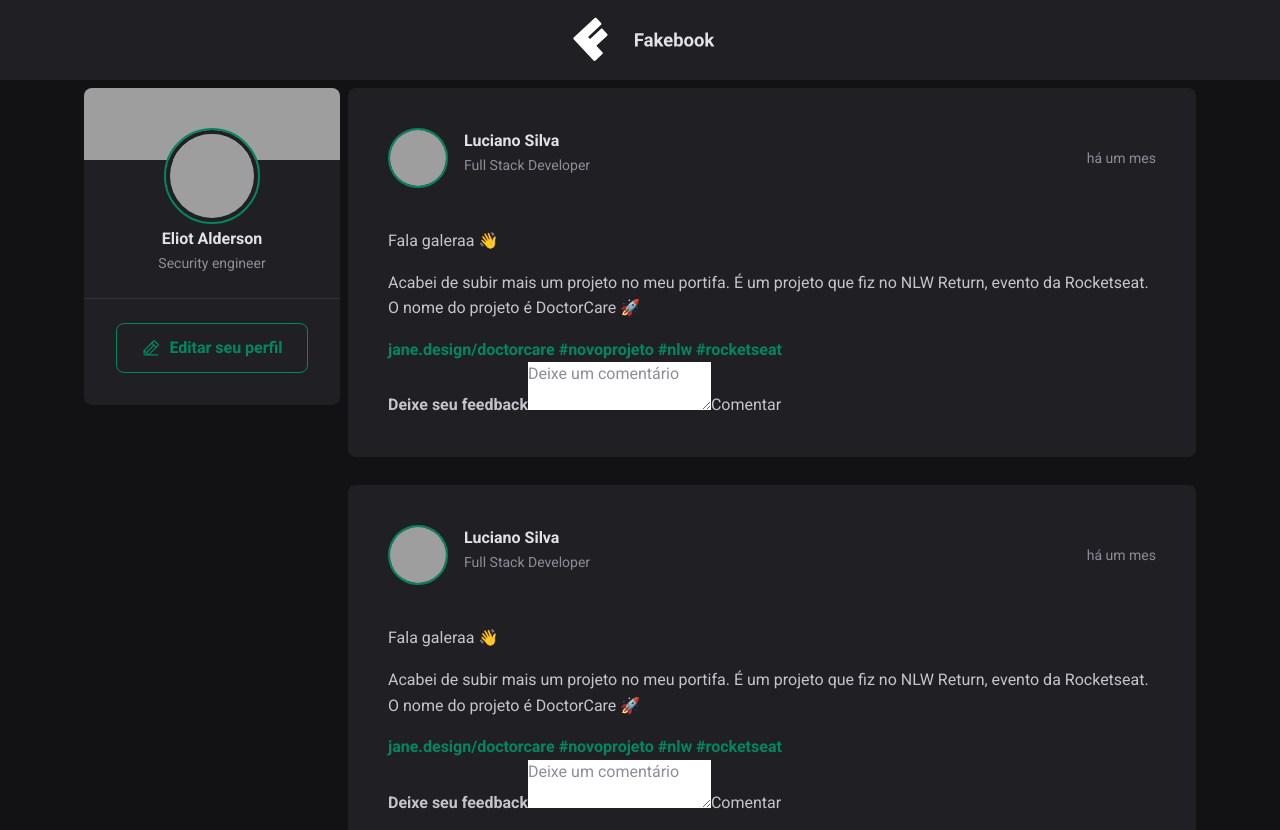
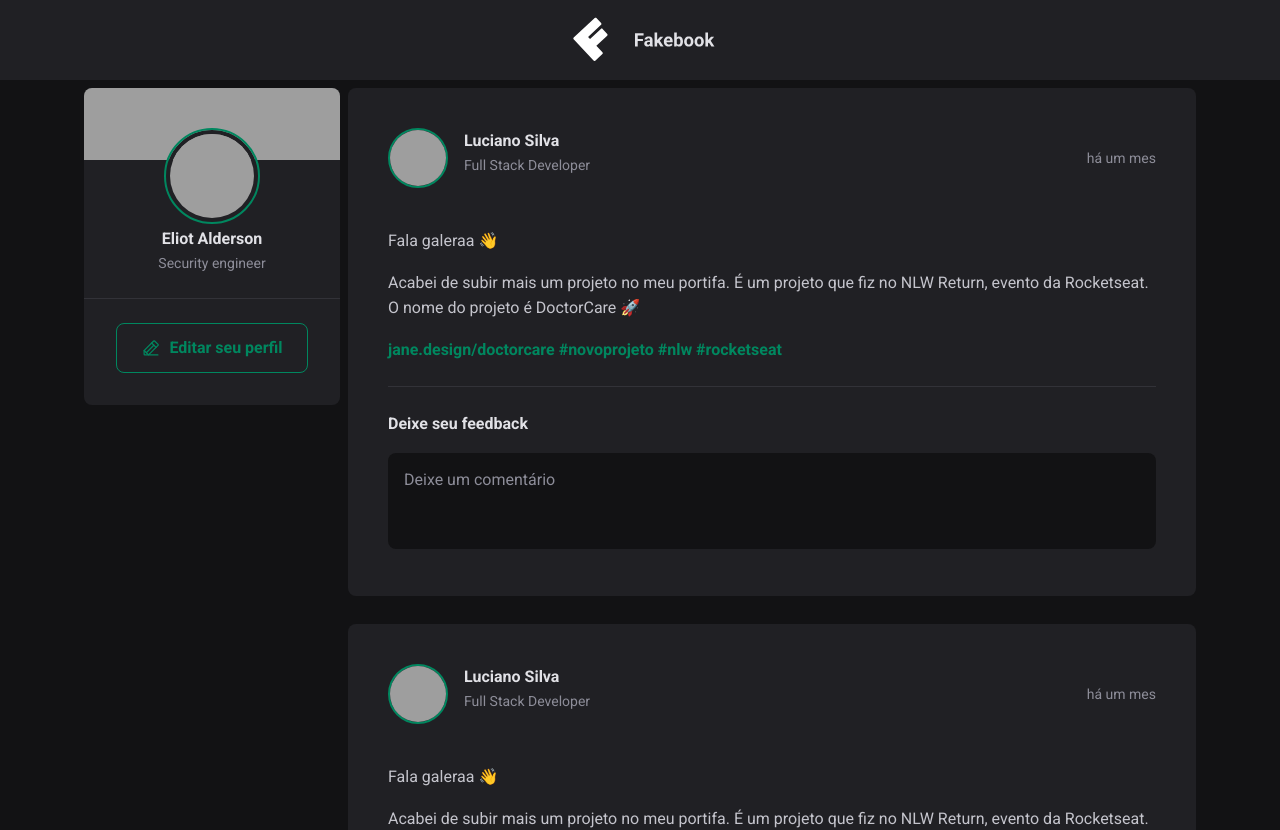
Before and after one commit to Luciano-Ferreira/fakebook, a React (Vite) app: page / in a window 1280 px wide. Shown: the top 830 px of the page. Built offline with nearby package versions, Linux system fonts and the light colour scheme; grey boxes are pictures that could not be loaded.

Commit message:
feat: form of comments

```diff
--- a/src/components/Post/Post.module.scss
+++ b/src/components/Post/Post.module.scss
@@ -50,3 +50,27 @@
 .content a {
   @apply font-bold text-green-500 hover:text-green-300
 }
+
+.commentForm {
+  @apply w-full mt-6 pt-6 border-t border-solid border-gray-600
+}
+
+.commentForm > strong {
+  @apply leading-[1.6] text-gray-100
+}
+
+.commentForm > textarea {
+  @apply w-full bg-gray-900 border-0 resize-none h-24 p-4 rounded-lg text-gray-100 leading-[1.4] mt-4
+}
+
+.commentForm > footer {
+  @apply invisible max-h-0
+}
+
+.commentForm:focus-within footer {
+  @apply visible max-h-[none]
+}
+
+.commentForm footer > button[type=submit] {
+  @apply py-4 px-3 mt-4 rounded-lg border-0 bg-green-500 text-white-100 font-bold cursor-pointer hover:bg-green-300 transition
+}
--- a/src/components/Post/index.tsx
+++ b/src/components/Post/index.tsx
@@ -43,7 +43,9 @@ export function Post({ author, bio, avatar, publishedAt }: Props): JSX.Element {
         <textarea
           placeholder='Deixe um comentário'
         />
-        <button type='submit'>Comentar</button>
+        <footer>
+          <button type='submit'>Publicar</button>
+        </footer>
       </form>
     </article>
   )
--- a/src/styles/global.scss
+++ b/src/styles/global.scss
@@ -6,3 +6,8 @@ body {
   @apply bg-gray-900 text-gray-300;
   -webkit-font-smoothing: antialiased;
 }
+
+:focus {
+  outline: transparent;
+  box-shadow: 0 0 0 2px #00875f
+}
--- a/tailwind.config.js
+++ b/tailwind.config.js
@@ -24,7 +24,7 @@ module.exports = {
       fontFamily: {
         sans: 'Roboto, sans-serif'
       }
-    },
+    }
   },
   plugins: [],
 }
```
